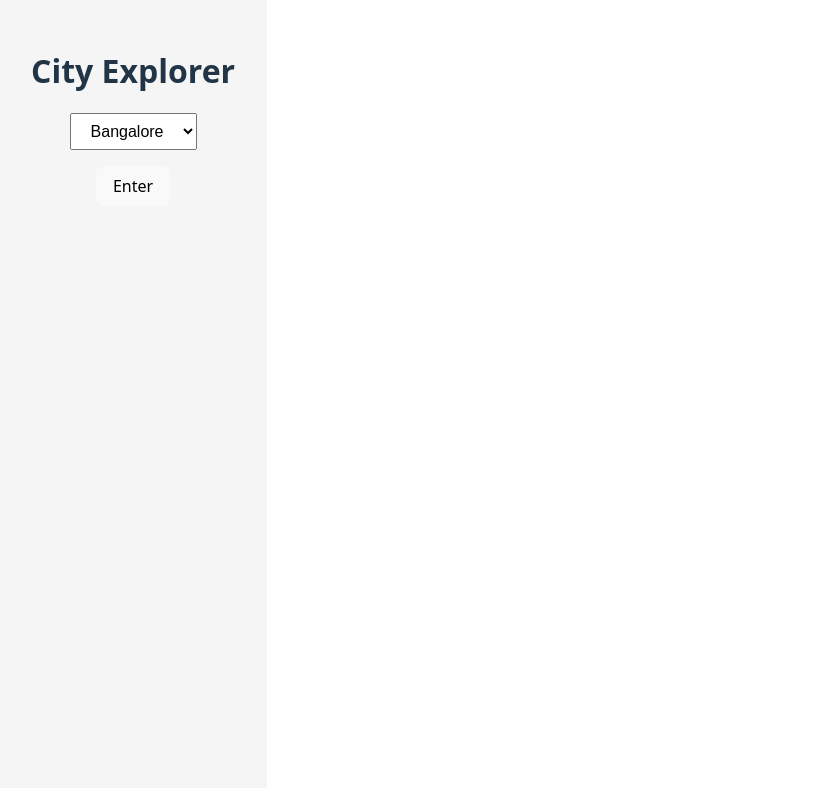
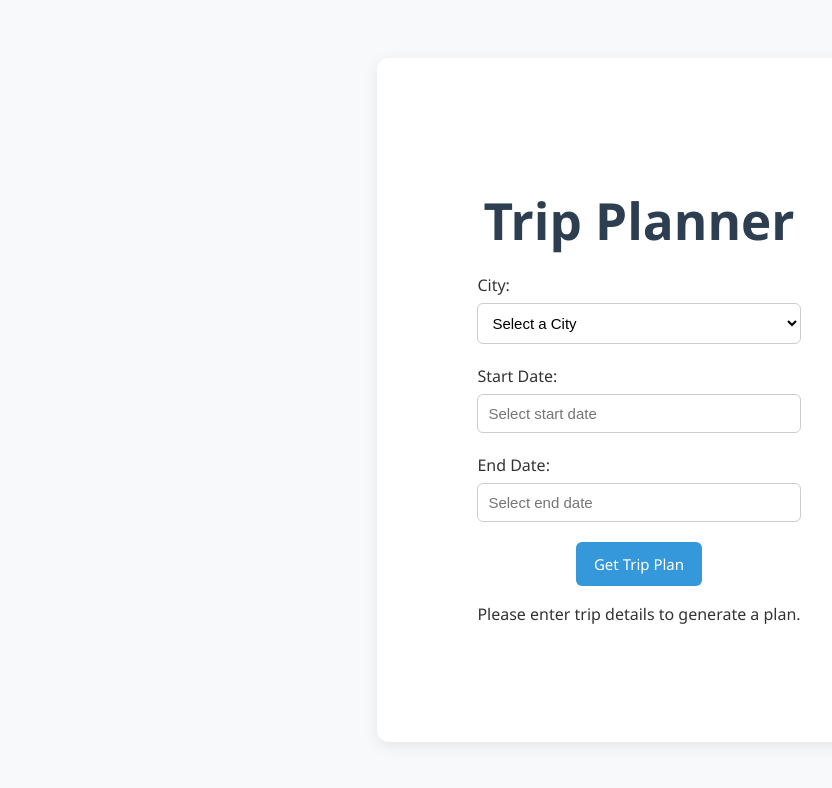
Before and after one commit to rjskomal/Agentic2, a React (Vite) app in the folder frontend/: page / in a window 1280 px wide. Shown: the top 788 px of the page, without its empty margins (1-833 px from the left). Built offline with nearby package versions, Linux system fonts and the light colour scheme.

Commit message:
FE and BE modifications

```diff
--- a/frontend/package.json
+++ b/frontend/package.json
@@ -12,7 +12,10 @@
   },
   "dependencies": {
     "axios": "^1.11.0",
+    "html2canvas": "^1.4.1",
+    "jspdf": "^3.0.3",
     "react": "^19.1.0",
+    "react-datepicker": "^8.7.0",
     "react-dom": "^19.1.0"
   },
   "devDependencies": {
--- a/frontend/src/App.css
+++ b/frontend/src/App.css
@@ -1,56 +1,133 @@
+/* Base Styles */
+body {
+  display: flex;
+  justify-content: center;
+  align-items: center;
+  min-height: 100vh;
+  font-family: 'Segoe UI', Tahoma, Geneva, Verdana, sans-serif;
+  background: #f8f9fa;
+  margin: 0;
+  padding: 0;
+  color: #333;
+}
 
 .app-container {
-  display: flex;
-  flex-direction: column;
-  align-items: center;
-  padding: 2rem;
-  background-color: #f5f5f5;
-  min-height: 100vh;
+  max-width: 800px;
+  padding: 100px;
+  background: white;
+  border-radius: 12px;
+  box-shadow: 0 4px 16px rgba(0, 0, 0, 0.08);
 }
 
+
+
 h1 {
-  font-size: 2rem;
-  margin-bottom: 1rem;
+  text-align: center;
+  color: #2c3e50;
+  margin-bottom: 25px;
 }
 
-select, button {
-  margin: 0.5rem;
-  padding: 0.5rem 1rem;
-  font-size: 1rem;
+h2 {
+  color: #34495e;
 }
 
-table {
-  margin-top: 2rem;
-  width: 100%;
-  max-width: 900px;
-  border-collapse: collapse;
-  background-color: #fff;
-  box-shadow: 0 0 10px rgba(0, 0, 0, 0.1);
+/* Form Styles */
+.form-group {
+  margin-bottom: 20px;
+
 }
 
-th, td {
-  padding: 1rem;
-  border: 1px solid #ddd;
-  text-align: left;
+label {
+  display: block;
+  font-weight: 500;
+  margin-bottom: 6px;
 }
 
-th {
-  background-color: #f0f0f0;
+select,
+input {
+  width: 100%;
+  padding: 10px;
+  border: 1px solid #ccc;
+  border-radius: 6px;
+  font-size: 15px;
+  box-sizing: border-box; /* ensures padding is included in width */
+  display: block; /* avoids inline sizing issues */
 }
 
-td strong {
-  color: #333;
+/* Date Picker overrides */
+.react-datepicker-wrapper {
+  width: 100%;
 }
-.table-container {
+
+/* Button Styles */
+.btn {
+  background-color: #3498db;
+  color: white;
+  padding: 12px 18px;
+  border: none;
+  border-radius: 6px;
+  cursor: pointer;
+  font-size: 15px;
+  transition: background-color 0.2s ease;
+}
+
+.btn:hover {
+  background-color: #2980b9;
+}
+
+.btn:disabled {
+  background-color: #95a5a6;
+  cursor: not-allowed;
+}
+
+/* Trip Output Styles */
+.trip-output {
+  margin-top: 30px;
+}
+
+.trip-plan-box {
+  background-color: #f4f6f7;
+  padding: 15px;
+  border-radius: 8px;
+  line-height: 1.6;
+  white-space: pre-line;
+  border: 1px solid #e1e4e8;
+}
+
+.trip-plan-box p {
+  margin: 0 0 8px;
+}
+
+/* Responsive */
+@media (max-width: 600px) {
+  .app-container {
+    margin: 20px;
+    padding: 20px;
+  }
+}
+.get-trip-btn-container,
+.download-btn-container {
   display: flex;
-  justify-content: center;
+  justify-content: center; /* centers horizontally */
+  margin-top: 20px;
+}
+
+.trip-heading {
+  color: red;
+  font-weight: bold;
+  font-size: 16px; /* optional: make it stand out */
+}
+select,
+input {
   width: 100%;
-  margin-top: 2rem;
+  padding: 10px;
+  border: 1px solid #ccc;
+  border-radius: 6px;
+  font-size: 15px;
+  box-sizing: border-box;
+  display: block;
+
+  /* FIX for black background issue */
+  background-color: #fff; /* White background */
+  color: #000;           /* Black text */
 }
-table {
-  width: 100%;
-  max-width: 900px;
-  border-collapse: collapse;
-  background-color: #fff;
-  box-shadow: 0 0 10px rgba(0, 0, 0, 0.1);
-}
--- a/frontend/src/App.jsx
+++ b/frontend/src/App.jsx
@@ -1,103 +1,200 @@
-import React, { useState } from 'react';
-import axios from 'axios';
-import './App.css';
+import React, { useState } from "react";
+import DatePicker from "react-datepicker";
+import "react-datepicker/dist/react-datepicker.css";
+import axios from "axios";
+import jsPDF from "jspdf";
+import html2canvas from "html2canvas";
+import "./App.css";
 
-function App() {
-  const [selectedCity, setSelectedCity] = useState('Bangalore');
-  const [data, setData] = useState([]);
+export default function App() {
+  const [city, setCity] = useState("");
+  const [startDate, setStartDate] = useState(null);
+  const [endDate, setEndDate] = useState(null);
+  const [tripData, setTripData] = useState(null);
   const [loading, setLoading] = useState(false);
-  const [error, setError] = useState('');
 
-  const handleExplore = async () => {
-    setLoading(true);
-    setError('');
-    setData([]);
+  // Convert to dd/mm/yy format
+  const formatDate = (date) => {
+    const day = String(date.getDate()).padStart(2, "0");
+    const month = String(date.getMonth() + 1).padStart(2, "0");
+    const year = String(date.getFullYear()).slice(-2); // 2-digit year
+    return `${day}/${month}/${year}`;
+  };
+
+
+ const fetchTripPlan = async () => {
+  if (!startDate || !endDate) {
+    alert("Please select both start and end dates");
+    return;
+  }
+
+  const totalDays =
+    Math.ceil((endDate - startDate) / (1000 * 60 * 60 * 24)) + 1;
+
+  const payload = {
+    city,
+    start_date: formatDate(startDate),
+    end_date: formatDate(endDate),
+    total_days: totalDays
+  };
+
+  console.log("📤 Sending to backend:", payload);
 
   try {
-      // 1. Get tourist places
-      const promptRes = await axios.post('http://localhost:5000/prompt', {
-        city: selectedCity
-      });
-      const places = promptRes.data.recommendations;
+    setTripData(null);
+    setLoading(true);
 
-      // 2. Get temperature and weather
-      const tempRes = await axios.post('http://localhost:5000/temp', {
-        cities: places
-      });
-      const weatherData = tempRes.data.results;
-
-      // 3. Get transport info
-      // const transportRes = await axios.post('http://localhost:5000/transport');
-
-const transportRes = await axios.post('http://localhost:5000/transport', {
-  places
-});
-const transportData = transportRes.data.transport;
-      // 4. Merge data
-      const combinedData = places.map((placeName) => {
-        const weather = weatherData.find(w => w.city?.toLowerCase() === placeName.toLowerCase());
-        const transport = transportData.find(t => t.place?.toLowerCase() === placeName.toLowerCase());
-
-        return {
-          name: placeName,
-          temperature: weather?.temperature || 'N/A',
-          weatherCondition: weather?.['Weather Condition'] || 'N/A',
-          fromMajestic: transport?.fromMajestic || 'N/A',
-          fromAirport: transport?.fromAirport || 'N/A'
-        };
+    // Step 1: Call /prompt
+    await axios.post("http://localhost:5000/prompt", {
+      city,
+      start_date: formatDate(startDate),
+      end_date: formatDate(endDate)
     });
 
-      setData(combinedData);
-    } catch (err) {
-      console.error(err);
-      setError('Something went wrong while fetching city data.');
+    // Step 2: Call /temp with EMPTY body (backend will use stored recommendations)
+    const tempResponse = await axios.post("http://localhost:5000/temp", {});
+
+    // Step 3: Call /finalTrip with payload + temp_data
+    const finalPayload = {
+      ...payload,
+      temperatureData: tempResponse.data.results
+    };
+
+    const response = await axios.post(
+      "http://localhost:5000/finalTrip",
+      finalPayload
+    );
+
+    setTripData(response.data);
+  } catch (error) {
+    console.error("Backend error:", error.response?.data || error.message);
+    alert(
+      `Error: ${
+        error.response?.data?.error || "Failed to fetch trip plan"
+      }`
+    );
   } finally {
     setLoading(false);
   }
 };
 
+
+  // 📌 Download PDF function
+  const downloadPDF = () => {
+  const input = document.querySelector(".trip-output");
+
+  html2canvas(input, { scale: 2 }).then((canvas) => {
+    const imgData = canvas.toDataURL("image/png");
+    const pdf = new jsPDF("p", "mm", "a4");
+
+    const pdfWidth = pdf.internal.pageSize.getWidth();
+    const pdfHeight = pdf.internal.pageSize.getHeight();
+
+    const imgWidth = pdfWidth;
+    const imgHeight = (canvas.height * pdfWidth) / canvas.width;
+
+    let heightLeft = imgHeight;
+    let position = 0;
+
+    // First page
+    pdf.addImage(imgData, "PNG", 0, position, imgWidth, imgHeight);
+    heightLeft -= pdfHeight;
+
+    // Extra pages if content is long
+    while (heightLeft > 0) {
+      position = heightLeft - imgHeight;
+      pdf.addPage();
+      pdf.addImage(imgData, "PNG", 0, position, imgWidth, imgHeight);
+      heightLeft -= pdfHeight;
+    }
+
+    pdf.save(`TripPlan_${tripData.city}.pdf`);
+  });
+};
+
   return (
     <div className="app-container">
-      <h1>City Explorer</h1>
-      <select value={selectedCity} onChange={(e) => setSelectedCity(e.target.value)}>
+      <h1>Trip Planner</h1>
+
+      <div className="form-group">
+        <label>City: </label>
+        <select value={city} onChange={(e) => setCity(e.target.value)}>
+          <option value="">Select a City</option>
           <option value="Bangalore">Bangalore</option>
-        {/* You can add more cities here */}
         </select>
-      <button onClick={handleExplore} disabled={loading}>
-        {loading ? 'Loading...' : 'Enter'}
+      </div>
+
+      <div className="form-group">
+        <label>Start Date: </label>
+        <DatePicker
+          selected={startDate}
+          onChange={(date) => setStartDate(date)}
+          dateFormat="dd/MM/yyyy"
+          placeholderText="Select start date"
+        />
+      </div>
+
+      <div className="form-group">
+        <label>End Date: </label>
+        <DatePicker
+          selected={endDate}
+          onChange={(date) => setEndDate(date)}
+          dateFormat="dd/MM/yyyy"
+          placeholderText="Select end date"
+        />
+      </div>
+
+      <div className="get-trip-btn-container">
+        <button className="btn" onClick={fetchTripPlan}>
+          {loading ? "Loading..." : "Get Trip Plan"}
         </button>
+      </div>
 
-      {error && <p style={{ color: 'red' }}>{error}</p>}
 
-      {data.length > 0 && (
-        <div className="table-container">
-        <table>
-          <thead>
-            <tr>
-              <th>Tourist Place</th>
-              <th>Temperature & Weather</th>
-              <th>Transportation</th>
-            </tr>
-          </thead>
-          <tbody>
-            {data.map((place, index) => (
-              <tr key={index}>
-                <td>{place.name}</td>
-                <td>{place.temperature}, {place.weatherCondition}</td>
-                <td>
-                  <strong>From Majestic:</strong> {place.fromMajestic}<br />
-                  <strong>From Airport:</strong> {place.fromAirport}
-                </td>
-              </tr>
-            ))}
-          </tbody>
-        </table>
+      {tripData ? (
+  <div className="trip-output">
+    <h2>
+      Trip Plan for {tripData.city} ({tripData.start_date} → {tripData.end_date})
+    </h2>
+    <p>
+      <strong>Total Days:</strong> {tripData.total_days}
+    </p>
+
+    <div className="trip-plan-box">
+      {tripData.trip_plan
+        ? tripData.trip_plan.split("\n").map((line, idx) => {
+            const cleaned = line.replace(/\*/g, "").trim();
+
+            const headingMatch = cleaned.match(
+              /^(Day\s*\d+|Places|Transport|Weather|Tips|Activities|Costs)\s*[:\-]?/i
+            );
+
+            if (headingMatch) {
+              const heading = headingMatch[1];
+              const rest = cleaned.slice(headingMatch[0].length).trim();
+
+              return (
+                <p key={idx}>
+                  <strong style={{ color: "teal" }}>{heading}:</strong> {rest}
+                </p>
+              );
+            }
+
+            return <p key={idx}>{cleaned}</p>;
+          })
+        : <p>No trip plan available yet.</p>}
     </div>
+
+    <div className="download-btn-container">
+      <button className="btn" onClick={downloadPDF}>
+        Download as PDF
+      </button>
+    </div>
+  </div>
+) : (
+  <p>Please enter trip details to generate a plan.</p>
 )}
+
     </div>
   );
-
-
 }
-
-export default App;
```
Also changed, not shown: 2 other files (tests, documents, lock files or other folders). Lines whose indentation alone changed are shown as unchanged.
